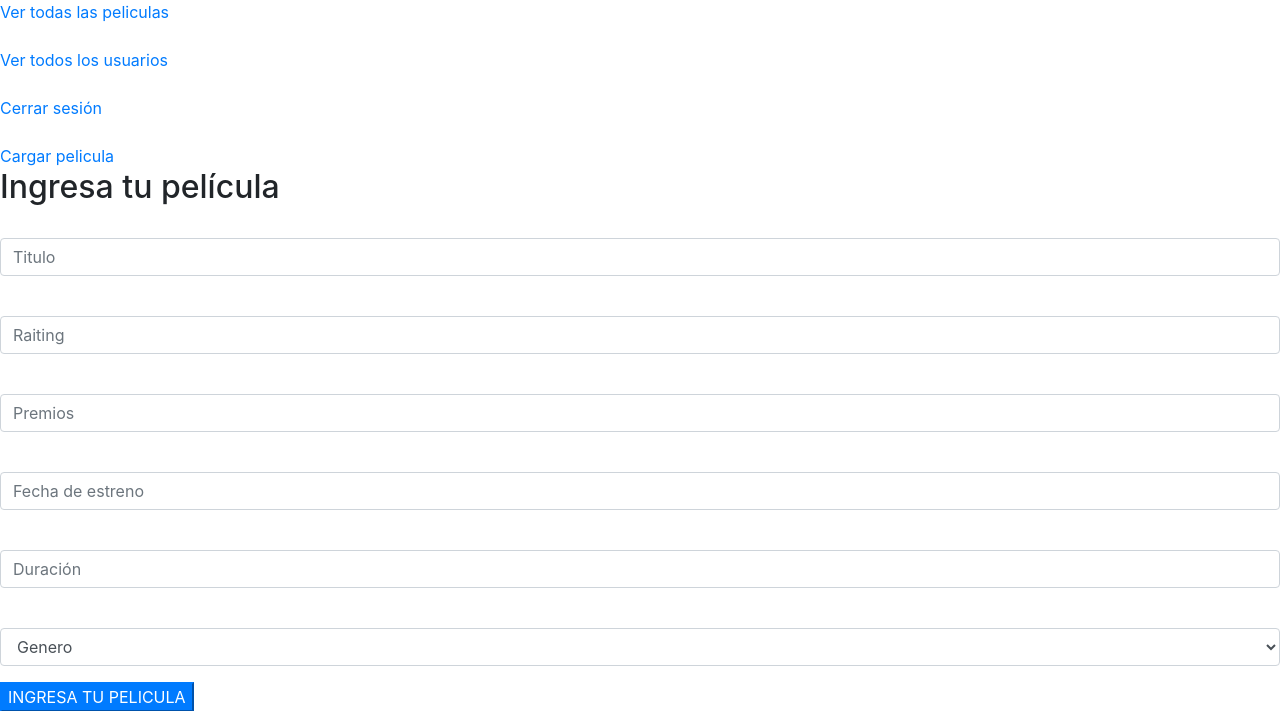
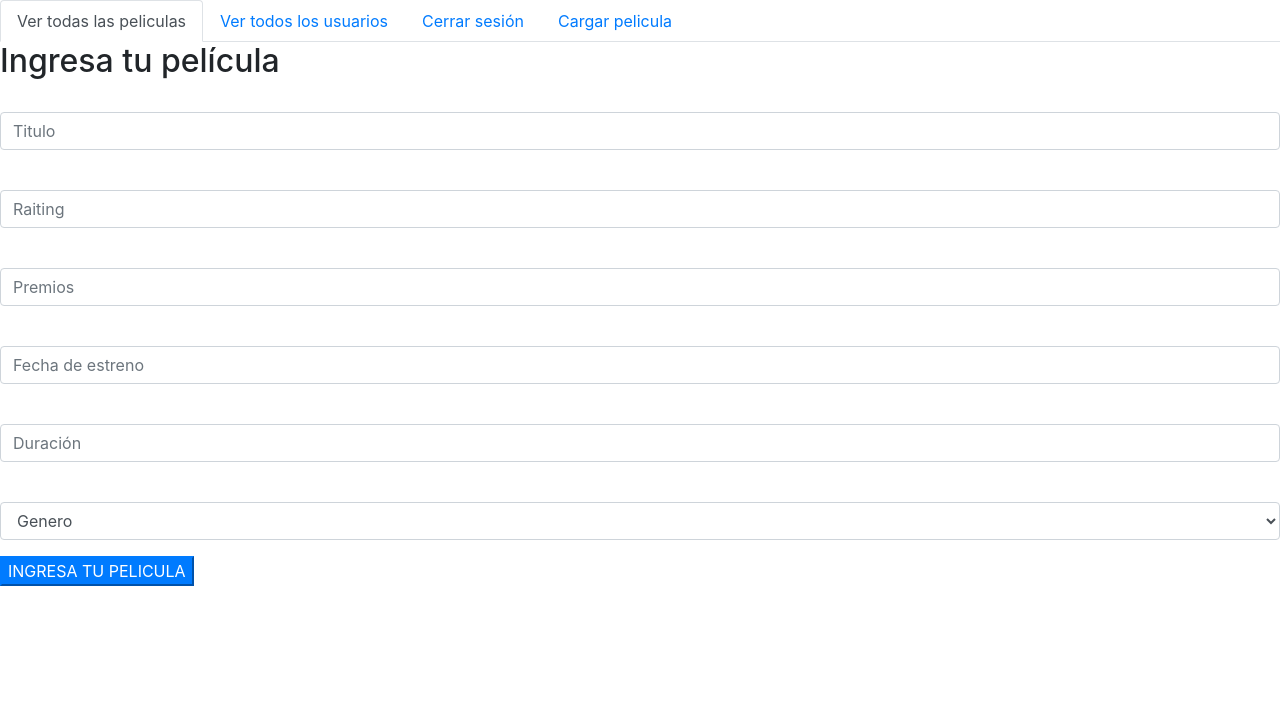
Before and after one commit to anahicormack/EntregableIndividuaAnahiCormack, a PHP site: page /registroPelicula.php in a window 1280 px wide. Shown: the top 711 px of the page. Run offline with PHP 8.4, Linux system fonts and the light colour scheme; the visitor is signed in with stand-in values (Sample User, id 1); data that the repository does not hold is empty.

Commit message:
ultimas correcciones

```diff
--- a/menu.php
+++ b/menu.php
@@ -1,11 +1,14 @@
-
-<a href="peliculas.php">Ver todas las peliculas</a>
-</br>
-</br>
-<a href="usuarios.php">Ver todos los usuarios</a>
-</br>
-</br>
-<a href="home.php?logout">Cerrar sesión</a>
-</br>
-</br>
-<a href="registroPelicula.php">Cargar pelicula</a>
+<ul class="nav nav-tabs">
+  <li class="nav-item">
+    <a class="nav-link active" href="peliculas.php">Ver todas las peliculas</a>
+  </li>
+  <li class="nav-item">
+    <a class="nav-link" href="usuarios.php">Ver todos los usuarios</a>
+  </li>
+  <li class="nav-item">
+    <a class="nav-link" href="home.php?logout">Cerrar sesión</a>
+  </li>
+  <li class="nav-item">
+    <a class="nav-link" href="registroPelicula.php">Cargar pelicula</a>
+  </li>
+</ul>
--- a/usuarios.php
+++ b/usuarios.php
@@ -1,7 +1,6 @@
 <?php
 session_start();
 require_once('Usuarios.php');
-
 require_once('Usuario.php');
 
 if(!Usuario::estaLogueado()){
```
